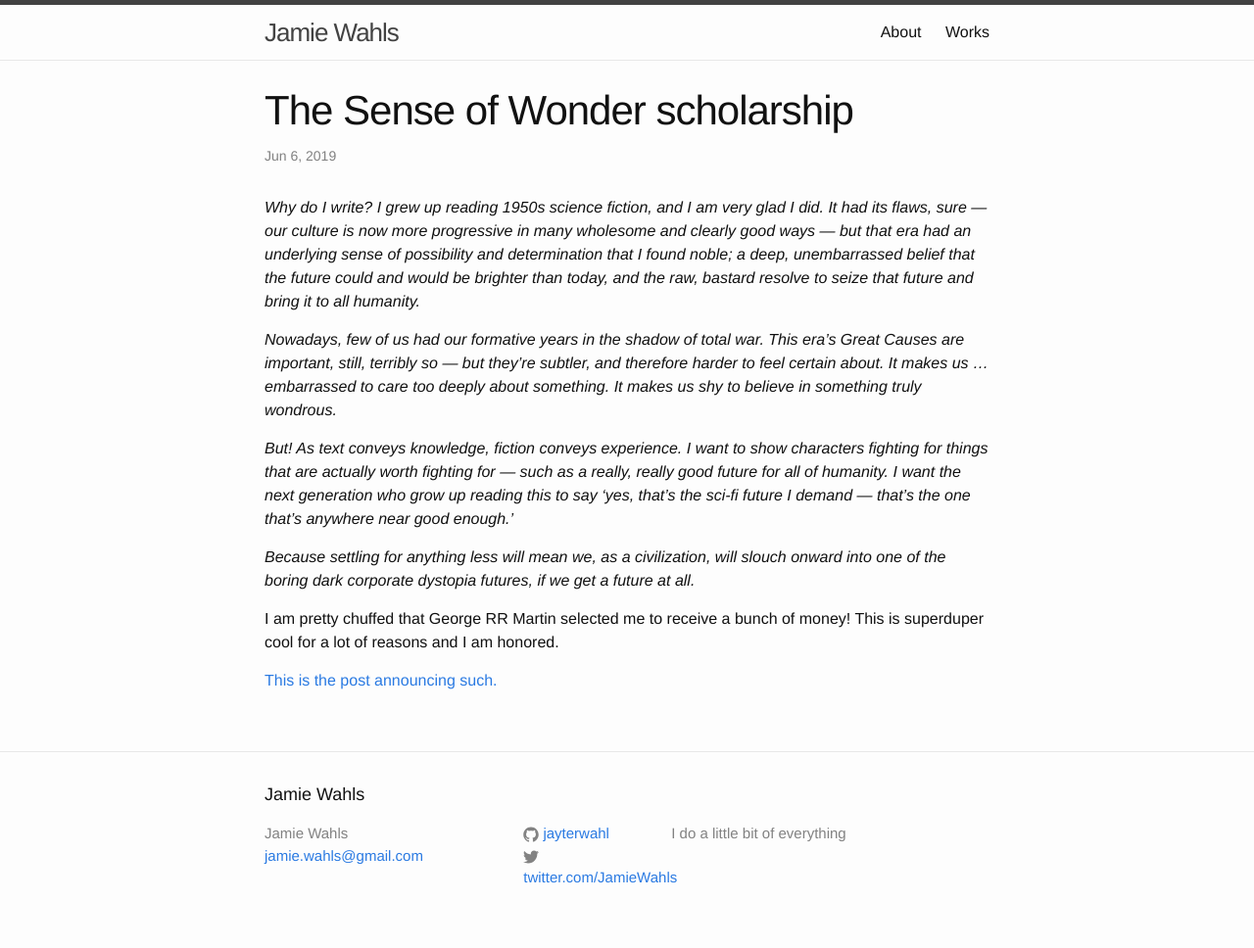
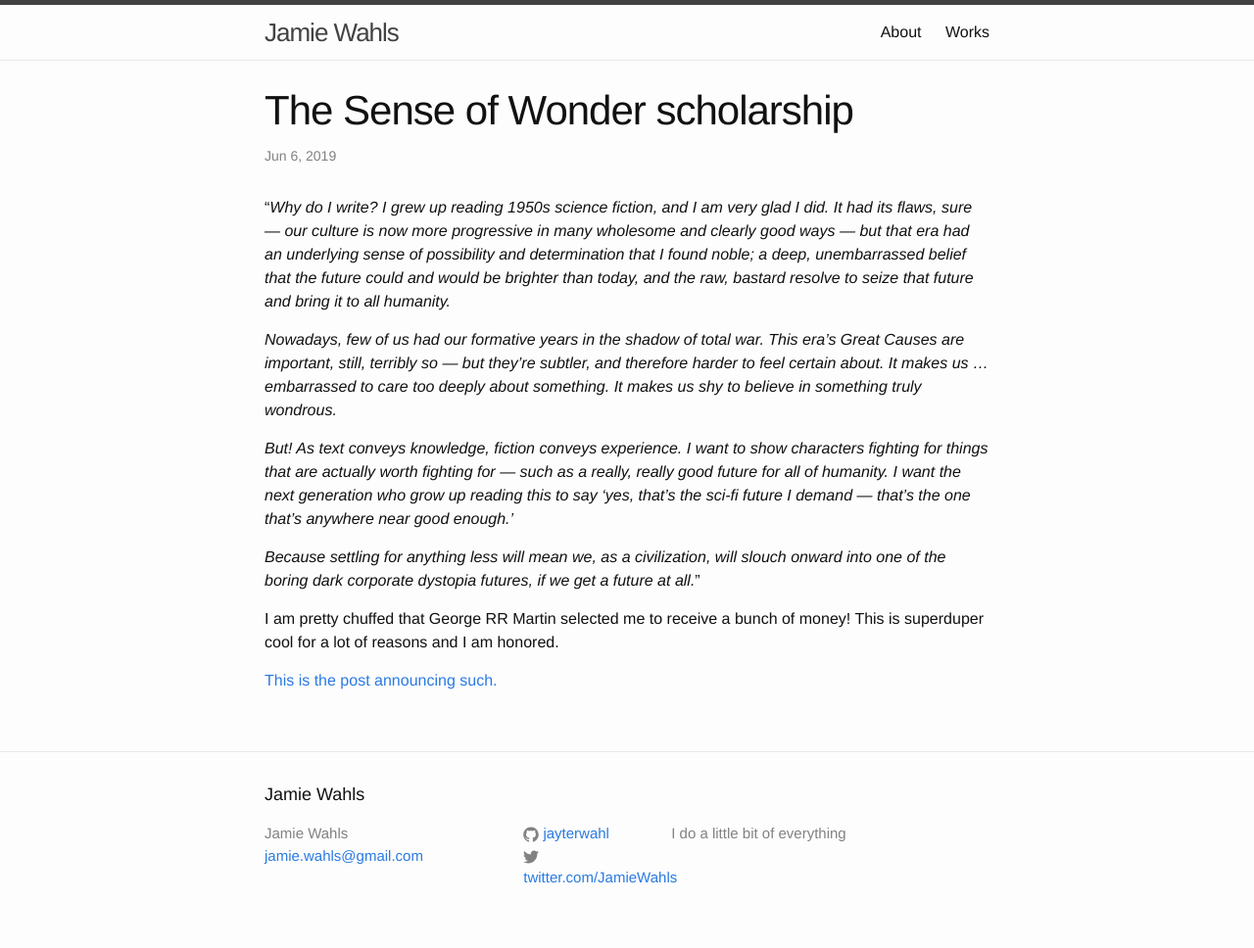
Before and after one commit to jayterwahl/author-website.github.io, a Jekyll site: the page built from _posts/2018-05-06-Sense-Of-Wonder.markdown, in a window 1280 px wide. Shown: the whole page at 98% size. Built offline with Jekyll 4.4.1, drawn with Linux system fonts in a browser that asks for light colours.

Commit message:
italics experimentation 3

```diff
--- a/_posts/2018-05-06-Sense-Of-Wonder.markdown
+++ b/_posts/2018-05-06-Sense-Of-Wonder.markdown
@@ -6,13 +6,13 @@ categories: announcements
 ---
 
 
-_Why do I write? I grew up reading 1950s science fiction, and I am very glad I did. It had its flaws, sure — our culture is now more progressive in many wholesome and clearly good ways — but that era had an underlying sense of possibility and determination that I found noble; a deep, unembarrassed belief that the future could and would be brighter than today, and the raw, bastard resolve to seize that future and bring it to all humanity._
+"_Why do I write? I grew up reading 1950s science fiction, and I am very glad I did. It had its flaws, sure — our culture is now more progressive in many wholesome and clearly good ways — but that era had an underlying sense of possibility and determination that I found noble; a deep, unembarrassed belief that the future could and would be brighter than today, and the raw, bastard resolve to seize that future and bring it to all humanity._
 
 _Nowadays, few of us had our formative years in the shadow of total war. This era’s Great Causes are important, still, terribly so — but they’re subtler, and therefore harder to feel certain about. It makes us … embarrassed to care too deeply about something. It makes us shy to believe in something truly wondrous._
 
 _But! As text conveys knowledge, fiction conveys experience. I want to show characters fighting for things that are actually worth fighting for — such as a really, really good future for all of humanity. I want the next generation who grow up reading this to say ‘yes, that’s the sci-fi future I demand — that’s the one that’s anywhere near good enough.’_
 
-_Because settling for anything less will mean we, as a civilization, will slouch onward into one of the boring dark corporate dystopia futures, if we get a future at all._
+_Because settling for anything less will mean we, as a civilization, will slouch onward into one of the boring dark corporate dystopia futures, if we get a future at all._"
 
 
 
```
